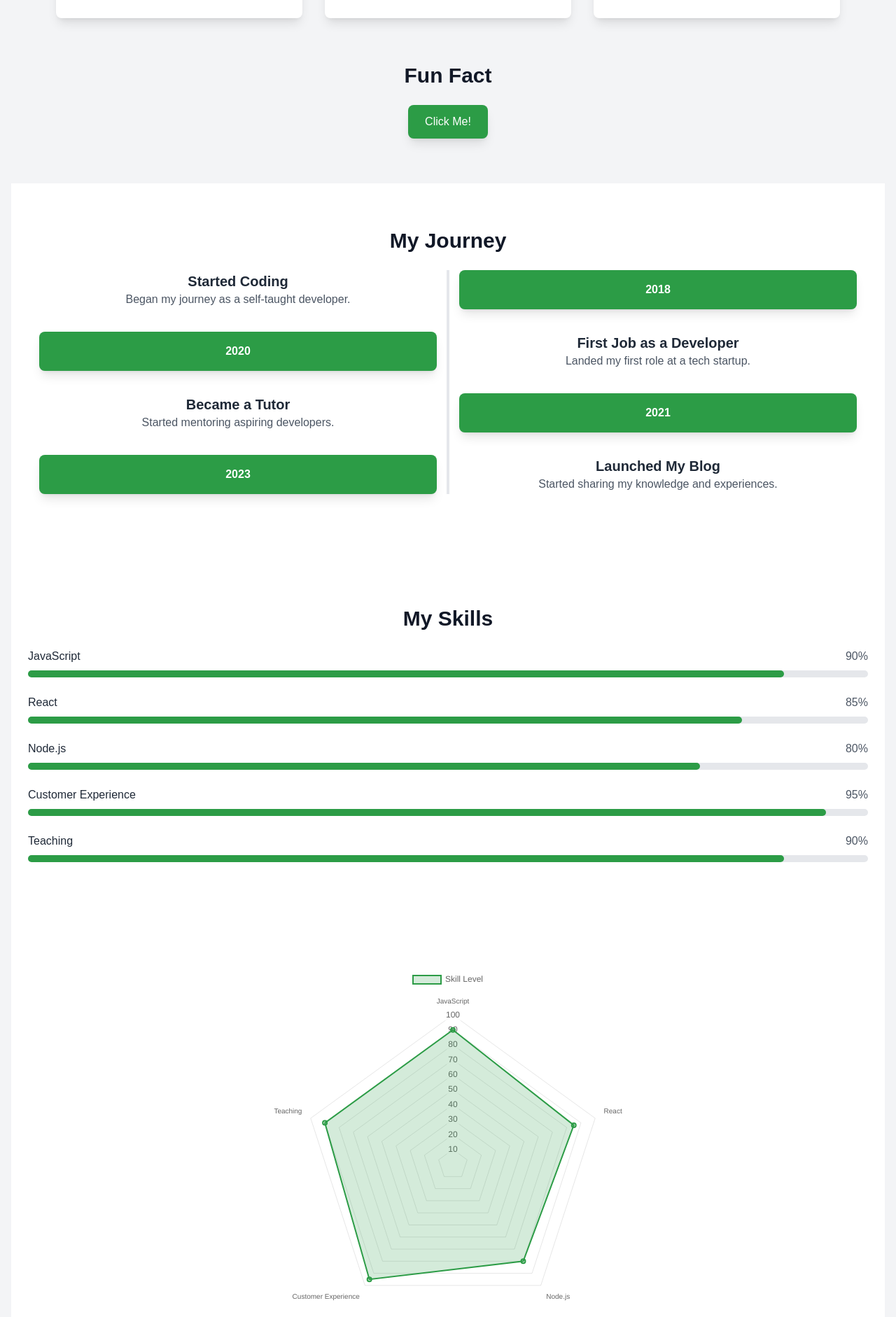
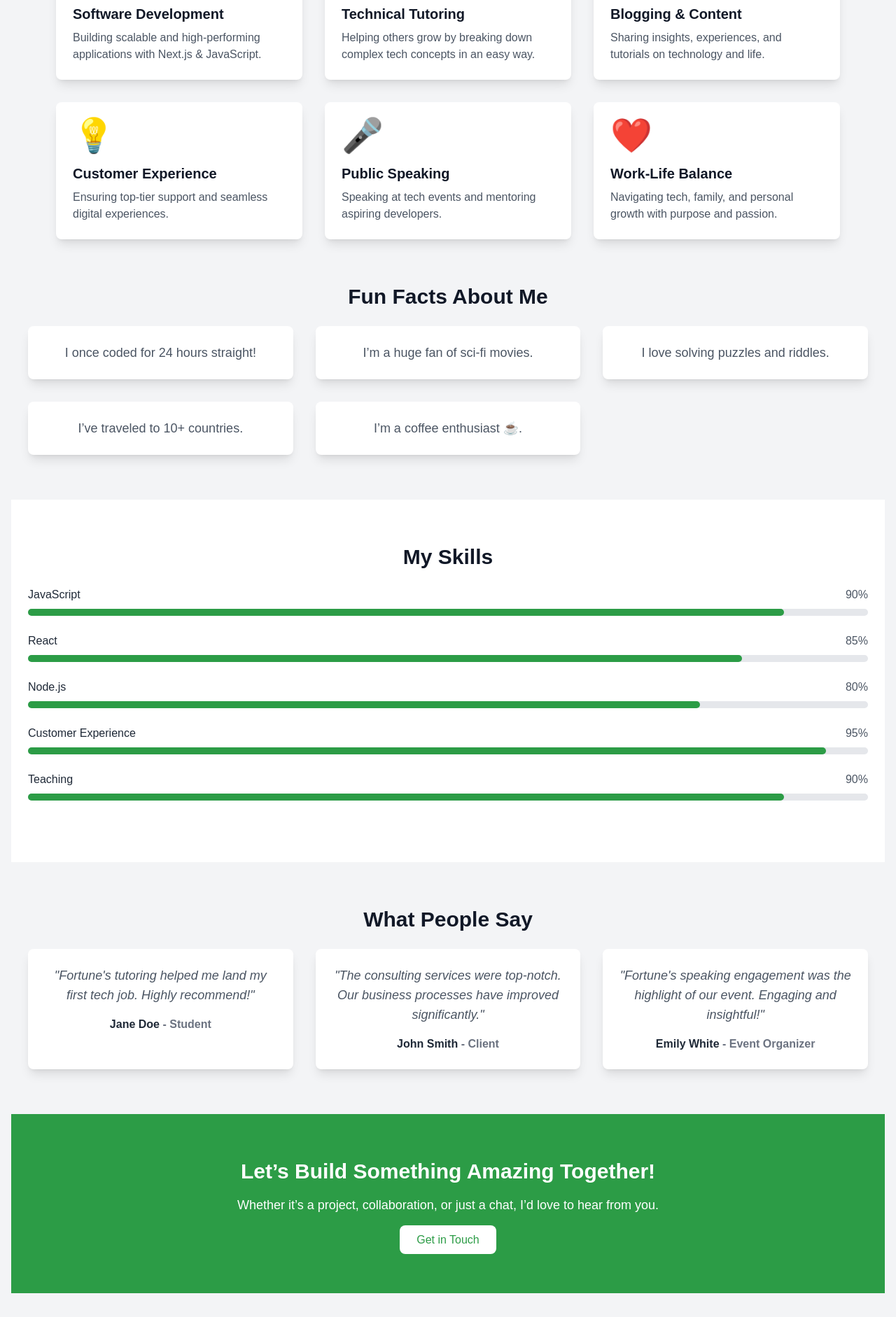
Before and after one commit to Fortunechinenyem/Personal-Website, a Next.js app: page /about in a window 1280 px wide. Shown: the part 878-2760 px from the top of the page at 70% size. Built offline with nearby package versions, Linux system fonts and the light colour scheme.

Commit message:
update on about

```diff
--- a/pages/about.js
+++ b/pages/about.js
@@ -1,6 +1,4 @@
 import Layout from "@/app/components/Layout";
-import Image from "next/image";
-// import Link from "next/link";
 import { FaArrowUp } from "react-icons/fa";
 import { useState, useEffect } from "react";
 import { motion, AnimatePresence } from "framer-motion";
@@ -14,6 +12,8 @@ import {
   Tooltip,
   Legend,
 } from "chart.js";
+import Link from "next/link";
+
 ChartJS.register(
   RadialLinearScale,
   PointElement,
@@ -64,6 +64,7 @@ export default function About() {
     const randomFact = funFacts[Math.floor(Math.random() * funFacts.length)];
     setFunFact(randomFact);
   };
+
   useEffect(() => {
     const handleScroll = () => {
       if (window.scrollY > 300) {
@@ -83,24 +84,46 @@ export default function About() {
       behavior: "smooth",
     });
   };
+
   return (
     <Layout>
       <section
-        className="relative h-[400px] flex items-center justify-center bg-fixed bg-cover bg-center"
+        className="relative h-[500px] flex items-center justify-center bg-fixed bg-cover bg-center"
         style={{ backgroundImage: "url('/images/hero.JPG')" }}
       >
         <div className="absolute inset-0 bg-black bg-opacity-50"></div>
         <div className="relative text-center text-white">
-          <h2 className="text-4xl font-bold">Turning Ideas into Reality</h2>
+          <h1 className="text-5xl font-bold">Hi, I'm Fortune</h1>
           <p className="mt-4 text-lg">
-            Let’s create something extraordinary together.
+            Developer | Tutor | Blogger | Customer Experience Pro
           </p>
+          <div className="mt-6">
+            <Link
+              href="/contact"
+              className="px-6 py-3 bg-[#2c9c46] text-white rounded-lg hover:bg-[#24803a] transition-all duration-300"
+            >
+              Let’s Connect
+            </Link>
+          </div>
         </div>
       </section>
+
+      <section className="mt-20 text-center">
+        <h2 className="text-3xl font-bold dark:text-white">My Mission</h2>
+        <p className="text-lg text-gray-600 dark:text-gray-300 mt-4 max-w-2xl mx-auto">
+          I’m passionate about creating meaningful digital experiences,
+          empowering others through education, and building solutions that make
+          a difference. Let’s innovate together!
+        </p>
+      </section>
+
       <section className="mt-16 grid grid-cols-1 md:grid-cols-2 lg:grid-cols-3 gap-8 px-6 md:px-16">
         {expertise.map((item) => (
-          <div
+          <motion.div
             key={item.title}
+            initial={{ opacity: 0, y: 50 }}
+            whileInView={{ opacity: 1, y: 0 }}
+            transition={{ duration: 0.5 }}
             className="bg-white dark:bg-gray-800 shadow-lg rounded-lg p-6 transform transition-all hover:scale-105"
           >
             <div className="text-5xl">{item.icon}</div>
@@ -110,79 +133,29 @@ export default function About() {
             <p className="text-gray-600 dark:text-gray-300 mt-2">
               {item.description}
             </p>
-          </div>
+          </motion.div>
         ))}
       </section>
+
       <section className="py-16 bg-gray-100 dark:bg-gray-800 text-center">
-        <h2 className="text-3xl font-bold dark:text-white mb-6">Fun Fact</h2>
-        <button
-          onClick={showFunFact}
-          className="px-6 py-3 bg-[#2c9c46] text-white rounded-lg shadow-lg hover:bg-[#24803a] transition-all duration-300"
-        >
-          Click Me!
-        </button>
-        {funFact && (
-          <p className="mt-4 text-lg text-gray-800 dark:text-gray-300">
-            {funFact}
-          </p>
-        )}
+        <h2 className="text-3xl font-bold dark:text-white mb-6">
+          Fun Facts About Me
+        </h2>
+        <div className="grid grid-cols-1 md:grid-cols-3 gap-8 px-6">
+          {funFacts.map((fact, index) => (
+            <motion.div
+              key={index}
+              initial={{ opacity: 0, y: 50 }}
+              whileInView={{ opacity: 1, y: 0 }}
+              transition={{ duration: 0.5, delay: index * 0.2 }}
+              className="bg-white dark:bg-gray-700 shadow-lg rounded-lg p-6"
+            >
+              <p className="text-lg text-gray-600 dark:text-gray-300">{fact}</p>
+            </motion.div>
+          ))}
+        </div>
       </section>
 
-      <section className="py-16 bg-white dark:bg-gray-900 text-center">
-        <h2 className="text-3xl font-bold dark:text-white mb-6">My Journey</h2>
-        <div className="container mx-auto px-6">
-          <div className="relative">
-            <div className="absolute h-full w-1 bg-gray-200 dark:bg-gray-700 left-1/2 transform -translate-x-1/2"></div>
-            {[
-              {
-                id: 1,
-                year: "2018",
-                title: "Started Coding",
-                description: "Began my journey as a self-taught developer.",
-              },
-              {
-                id: 2,
-                year: "2020",
-                title: "First Job as a Developer",
-                description: "Landed my first role at a tech startup.",
-              },
-              {
-                id: 3,
-                year: "2021",
-                title: "Became a Tutor",
-                description: "Started mentoring aspiring developers.",
-              },
-              {
-                id: 4,
-                year: "2023",
-                title: "Launched My Blog",
-                description: "Started sharing my knowledge and experiences.",
-              },
-            ].map((item, index) => (
-              <div
-                key={item.id}
-                className={`flex ${
-                  index % 2 === 0 ? "flex-row" : "flex-row-reverse"
-                } items-center mb-8`}
-              >
-                <div className="w-1/2 px-4">
-                  <h3 className="text-xl font-semibold text-gray-800 dark:text-white">
-                    {item.title}
-                  </h3>
-                  <p className="text-gray-600 dark:text-gray-300">
-                    {item.description}
-                  </p>
-                </div>
-                <div className="w-1/2 px-4">
-                  <div className="bg-[#2c9c46] text-white rounded-lg p-4 shadow-lg">
-                    <p className="font-bold">{item.year}</p>
-                  </div>
-                </div>
-              </div>
-            ))}
-          </div>
-        </div>
-      </section>
       <section className="py-16 bg-white dark:bg-gray-900 text-center">
         <h2 className="text-3xl font-bold dark:text-white mb-6">My Skills</h2>
         <div className="container mx-auto px-6">
@@ -212,9 +185,66 @@ export default function About() {
           ))}
         </div>
       </section>
-      <section className="py-16 bg-white dark:bg-gray-900 text-center">
-        <div className="max-w-lg mx-auto">
-          <Radar data={data} options={options} />
+
+      <section className="py-16 bg-gray-100 dark:bg-gray-800 text-center">
+        <h2 className="text-3xl font-bold dark:text-white mb-6">
+          What People Say
+        </h2>
+        <div className="grid grid-cols-1 md:grid-cols-3 gap-8 px-6">
+          {[
+            {
+              name: "Jane Doe",
+              role: "Student",
+              testimonial:
+                "Fortune's tutoring helped me land my first tech job. Highly recommend!",
+            },
+            {
+              name: "John Smith",
+              role: "Client",
+              testimonial:
+                "The consulting services were top-notch. Our business processes have improved significantly.",
+            },
+            {
+              name: "Emily White",
+              role: "Event Organizer",
+              testimonial:
+                "Fortune's speaking engagement was the highlight of our event. Engaging and insightful!",
+            },
+          ].map((testimonial, index) => (
+            <motion.div
+              key={index}
+              initial={{ opacity: 0, y: 50 }}
+              whileInView={{ opacity: 1, y: 0 }}
+              transition={{ duration: 0.5, delay: index * 0.2 }}
+              className="bg-white dark:bg-gray-700 shadow-lg rounded-lg p-6"
+            >
+              <p className="text-lg text-gray-600 dark:text-gray-300 italic">
+                "{testimonial.testimonial}"
+              </p>
+              <p className="mt-4 font-semibold text-gray-800 dark:text-white">
+                {testimonial.name}{" "}
+                <span className="text-gray-500">- {testimonial.role}</span>
+              </p>
+            </motion.div>
+          ))}
+        </div>
+      </section>
+
+      <section className="py-16 bg-[#2c9c46] text-white text-center">
+        <h2 className="text-3xl font-bold">
+          Let’s Build Something Amazing Together!
+        </h2>
+        <p className="text-lg mt-4">
+          Whether it’s a project, collaboration, or just a chat, I’d love to
+          hear from you.
+        </p>
+        <div className="mt-6">
+          <Link
+            href="/contact"
+            className="px-6 py-3 bg-white text-[#2c9c46] rounded-lg hover:bg-gray-200 transition-all duration-300"
+          >
+            Get in Touch
+          </Link>
         </div>
       </section>
 
@@ -236,7 +266,6 @@ export default function About() {
     </Layout>
   );
 }
-
 const expertise = [
   {
     title: "Software Development",
```
